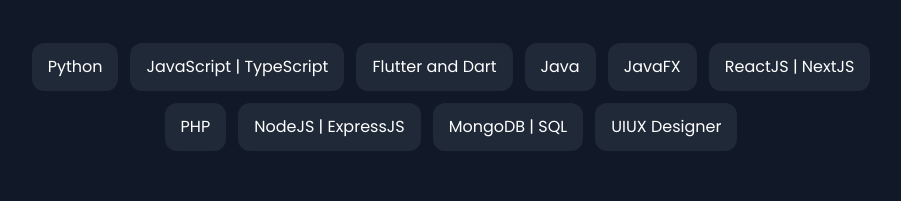
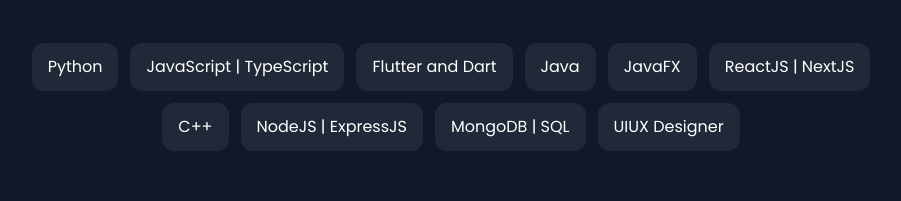
Before and after one commit to Maphari/maphari-folio, a Next.js app: page / in a window 1280 px wide. Shown: the part 2538-2739 px from the top of the page, without its empty margins (189-1090 px from the left). Built offline with nearby package versions, Linux system fonts and the light colour scheme.

Commit message:
Update Skills.tsx

```diff
--- a/app/skills-section/Skills.tsx
+++ b/app/skills-section/Skills.tsx
@@ -84,7 +84,7 @@
         whileInView={{ opacity: 1, x: 0 }}
         transition={transtition}
       >
-        PHP
+        C++
       </motion.div>
         <motion.div
           className="bg-[#1F2937] py-3 px-4 rounded-xl"
```
